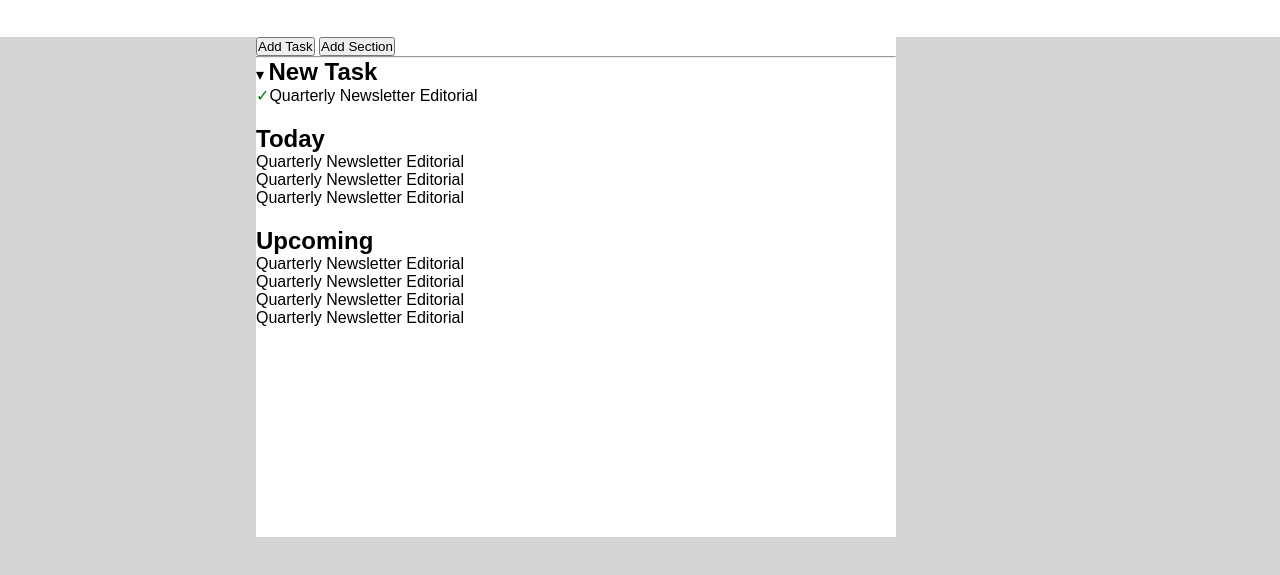
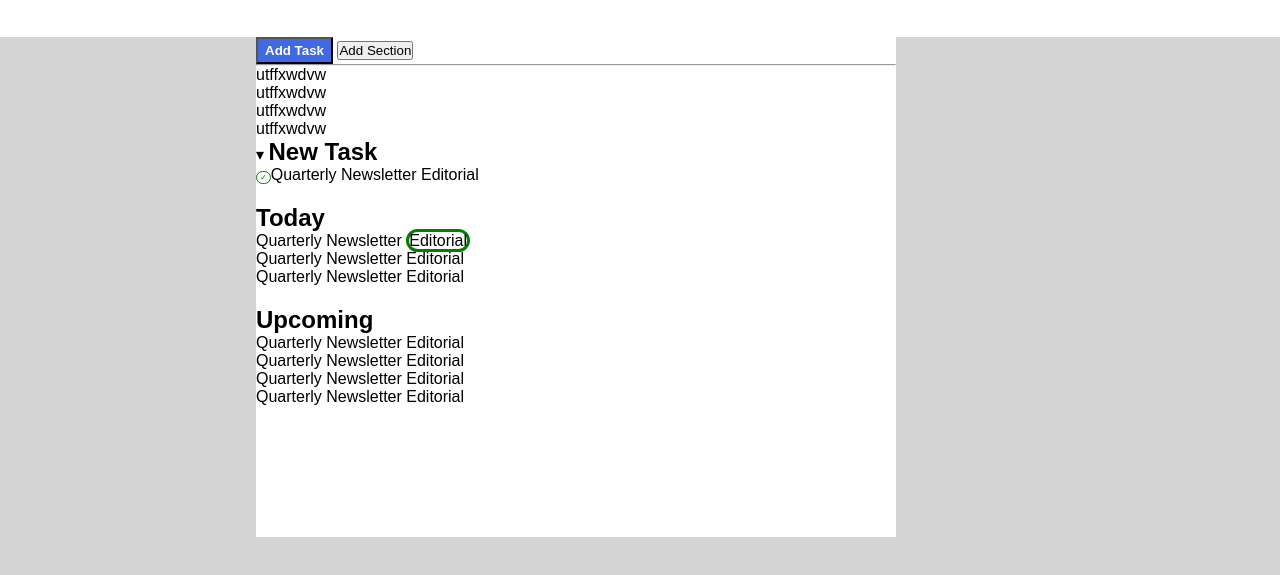
Before and after one commit to lnannettik/html-css-toboolist, a plain HTML site: page index.html in a window 1280 px wide. Shown: the part 75-650 px from the top of the page. Drawn offline with Linux system fonts and the light colour scheme.

Commit message:
customizing buttons

```diff
--- a/css/style.css
+++ b/css/style.css
@@ -36,6 +36,15 @@ h1 {
     margin: 2% 20%;
 }
 
+/* BUTTONS */
+#task {
+    background-color: royalblue;
+    padding: 4px 7px;
+    font-weight: bold;
+    color: white;
+
+}
+
 h2{
     display: inline;
 }
@@ -45,9 +54,24 @@ h2{
 }
 
 .check {
-    border: 10px;
+    border: solid;
+    border-width: thin;
     border-radius: 50px;
     color: green;
+    background-color: white;
+    border-color: green;
+    padding: 1px 3px;
+    font-size: 8px;
+}
+
+.span1 {
+    border: solid green;
+    border-radius: 50px;
+
+}
 
 
+ul {
+    list-style-type: none;
+
 }
--- a/index.html
+++ b/index.html
@@ -26,11 +26,21 @@
 
                 <section>
                     <!-- top buttons -->
-                    <button>Add Task</button>
+                    <button id="task">Add Task</button>
                     <button>Add Section</button>
                 </section>
 
                 <hr>
+
+
+            <ul>
+                <li>utffxwdvw</li>
+                <li>utffxwdvw</li>
+                <li>utffxwdvw</li>
+                <li>utffxwdvw</li>
+            </ul>
+
+
 
                 <section class="list-section">
 
@@ -38,6 +48,7 @@
                     <span>&blacktriangledown;</span>
                     <h2>New Task</h2>
                     <br>
+
                     <span class="check">&check;</span><span>Quarterly Newsletter <span>Editorial</span></span>
 
                 </section>
@@ -45,7 +56,7 @@
                 <section class="list-section">
                     <!-- today list -->
                     <h2>Today</h2>
-                    <p>Quarterly Newsletter <span>Editorial</span></p>
+                    <p>Quarterly Newsletter <span class="span1">Editorial</span></p>
                     <p>Quarterly Newsletter <span>Editorial</span></p>
                     <p>Quarterly Newsletter <span>Editorial</span></p>
                 </section>
```
